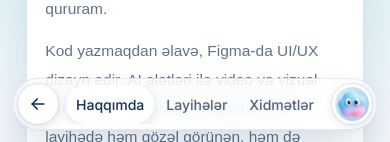
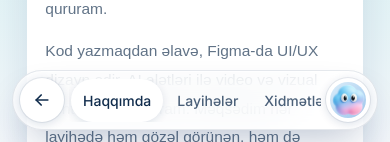
Before and after one commit to arzummammadova/Me, a Next.js app: page /az/about in a window 390 px wide. Shown: the part 702-844 px from the top of the page. Built offline with nearby package versions, Linux system fonts and the light colour scheme.

Commit message:
Bottom nav: more height and padding

```diff
--- a/app/globals.css
+++ b/app/globals.css
@@ -3366,3 +3366,21 @@ body:has(.floating-dock) .site-footer { padding-bottom: 100px; }
 }
 .dock-back:focus-visible, .dock-links a:focus-visible, .dock-cta:focus-visible { outline-color: var(--ink); }
 /* END dock-contrast */
+
+/* BEGIN dock-size */
+.floating-dock { padding: 9px; gap: 8px; }
+.dock-back { width: 48px; height: 48px; }
+.dock-links { gap: 4px; padding: 0 6px; }
+.dock-links a { padding: 12px 18px; }
+.dock-cta { height: 48px; padding: 0 20px 0 6px; gap: 10px; }
+.dock-avatar { width: 38px; height: 38px; }
+.dock-avatar img { width: 33px; }
+@media (max-width: 560px) {
+  .floating-dock { padding: 7px; gap: 5px; }
+  .dock-back { width: 44px; height: 44px; }
+  .dock-links { gap: 2px; padding: 0 2px; }
+  .dock-links a { padding: 11px 12px; }
+  .dock-cta { height: 44px; padding: 0 4px; }
+  .dock-avatar { width: 36px; height: 36px; }
+}
+/* END dock-size */
```
